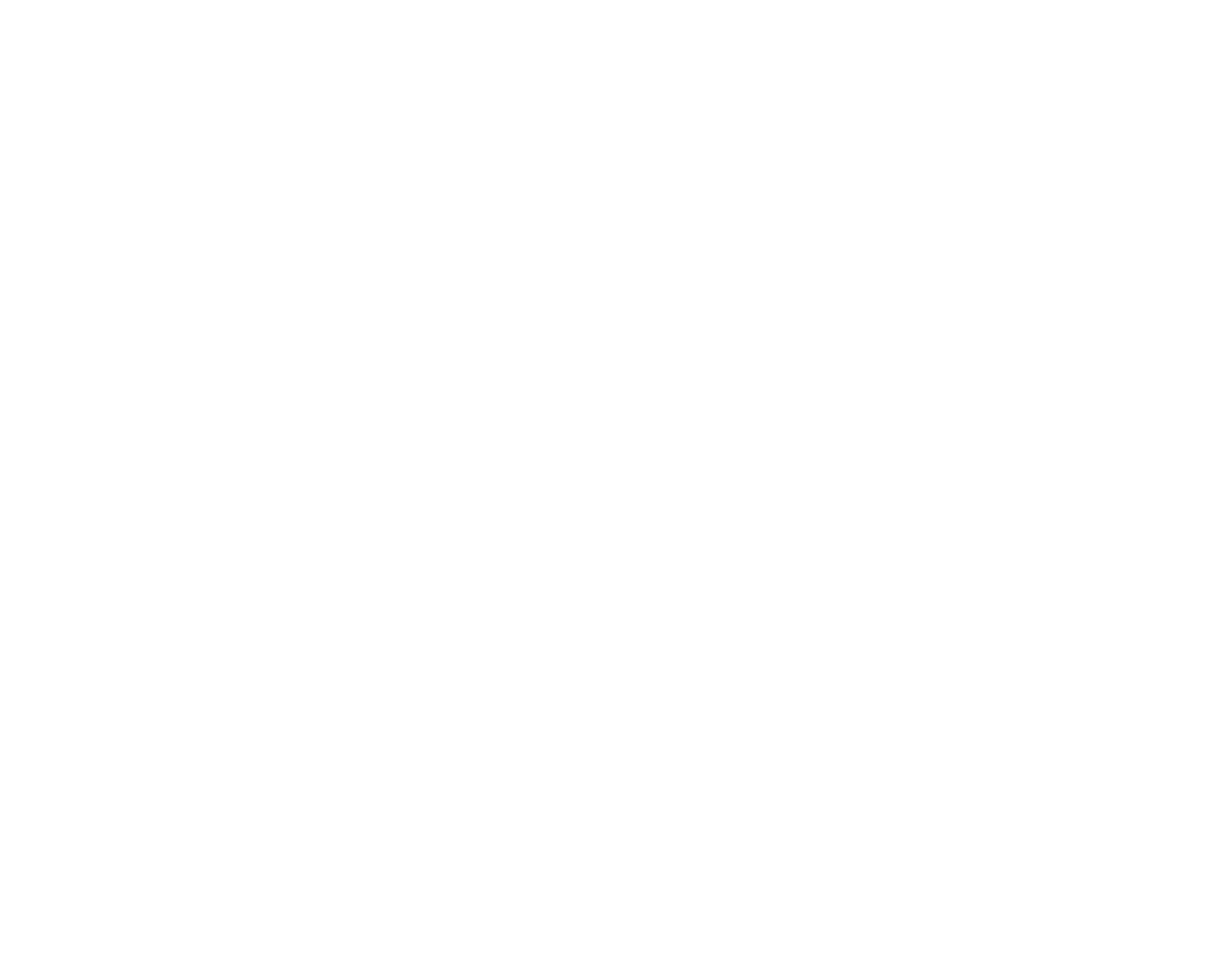
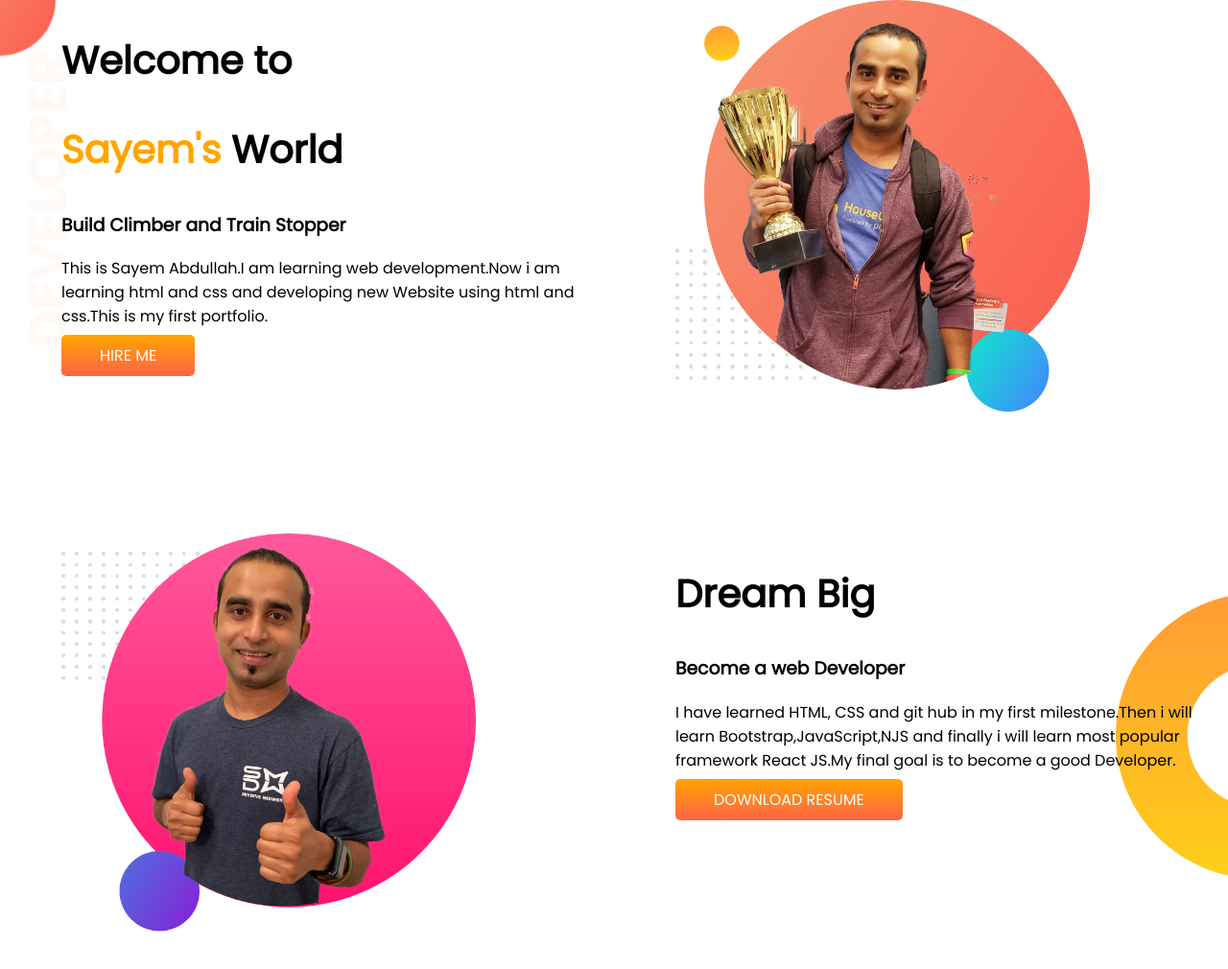
Before and after one commit to Sayem-bin/developer-portfolio, a plain HTML site: page index.html in a window 1280 px wide. Shown: the whole page at 96% size. Before the commit the page ends 800 px from the top, so only its background shows below. Drawn offline with Linux system fonts and the light colour scheme.

Commit message:
2nd comit

```diff
--- a/index.html
+++ b/index.html
@@ -1,13 +1,48 @@
 <!DOCTYPE html>
 <html lang="en">
+
 <head>
     <meta charset="UTF-8">
     <meta http-equiv="X-UA-Compatible" content="IE=edge">
     <meta name="viewport" content="width=device-width, initial-scale=1.0">
     <title>New Website</title>
     <link rel="stylesheet" href="style.css">
+    <link rel="preconnect" href="https://fonts.googleapis.com">
+    <link rel="preconnect" href="https://fonts.gstatic.com" crossorigin>
+    <link href="https://fonts.googleapis.com/css2?family=Poppins&display=swap" rel="stylesheet">
 </head>
+
 <body>
+    <section class="banner">
+        <div class="half-width">
+            <h1>Welcome to</h1>
+            <h1> <span class="orange"> Sayem's </span> World</h1>
+            <h3>Build Climber and Train Stopper</h3>
+            <p>This is Sayem Abdullah.I am learning web development.Now i am learning html and css and developing new
+                Website using html and css.This is my first portfolio. </p>
+            <a href="https://www.linkedin.com/in/abdullah-al-sayem-544ab34b/" target="_blank" class="button">HIRE ME</a>
+        </div>
+
+        <div class="half-width">
+            <img src="images/jhankar.png" alt="">
+        </div>
+    </section>
+
+    <section class="dream-big">
+        <div class="half-width">
+            <img src="images/jhankar2.png" alt="">
+        </div>
+        <div class="half-width">
+            <h1>Dream Big</h1>
+            <h3>Become a web Developer </h3>
+            <p>I have learned HTML, CSS and git hub in my first milestone.Then i will learn Bootstrap,JavaScript,NJS and
+                finally i will learn most popular framework React JS.My final goal is to become a good Developer.</p>
+            <a href="https://www.linkedin.com/in/abdullah-al-sayem-544ab34b/" target="_blank" class="button">DOWNLOAD
+                RESUME</a>
+
+        </div>
+    </section>
 
 </body>
+
 </html>
--- a/style.css
+++ b/style.css
@@ -0,0 +1,46 @@
+body{
+    font-family: 'Poppins', sans-serif;
+    margin: 0;
+}
+h1{
+    font-size: 40px;
+}
+
+.orange{
+    color: orange;
+}
+
+section{
+    display: flex;
+    margin-bottom: 120px;
+}
+
+.half-width{
+    width: 50%;
+    padding-left: 5%;
+}
+
+.half-width img{
+    width: 75%;
+}
+
+.button{
+    text-decoration: none;
+    padding: 10px 40px;
+    border-radius: 5px;
+    background-image: linear-gradient(orange,tomato );
+    font-weight: 500;
+    color: white;
+
+}
+
+.dream-big{
+    background-image: url(images/dream-bg.png);
+    background-repeat: no-repeat;
+    background-position: right;
+}
+
+.banner{
+    background-image: url(images/top-banner.png);
+    background-repeat: no-repeat;
+}
```
Also changed, not shown: images/dream-bg.png (added), images/exp-bg.png (added), images/jhankar.png (added), images/jhankar2.png (added), images/my-bg.png (added), images/my-bg2.png (added), images/top-banner.png (added), 7 other files.
